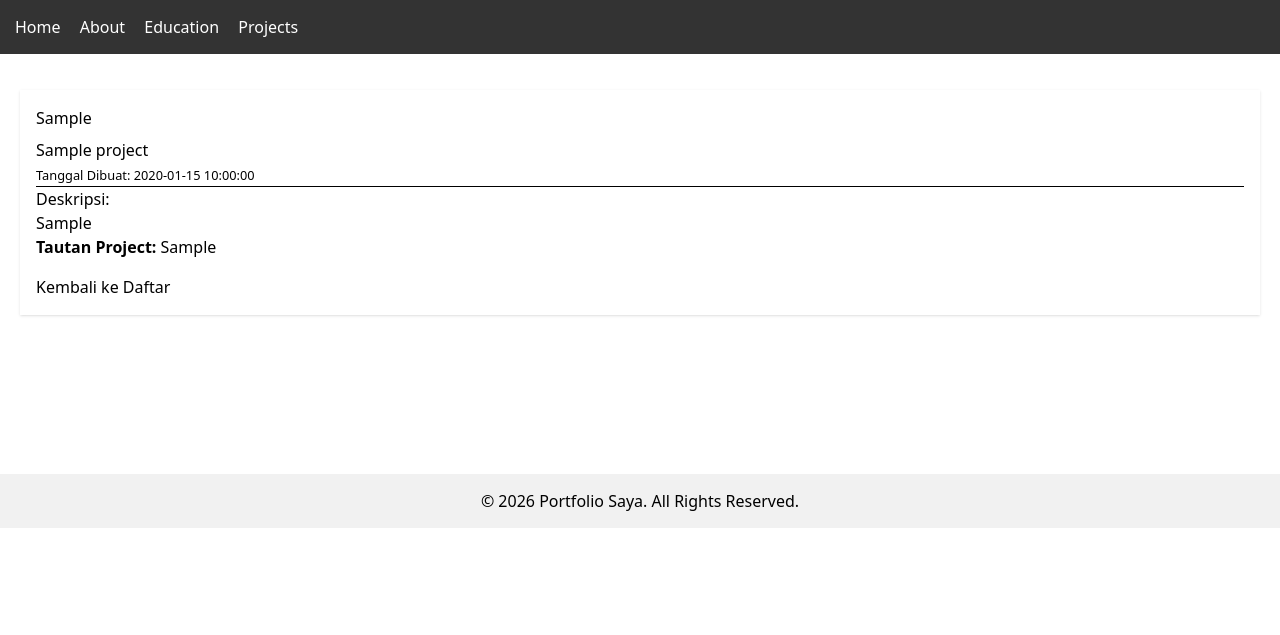
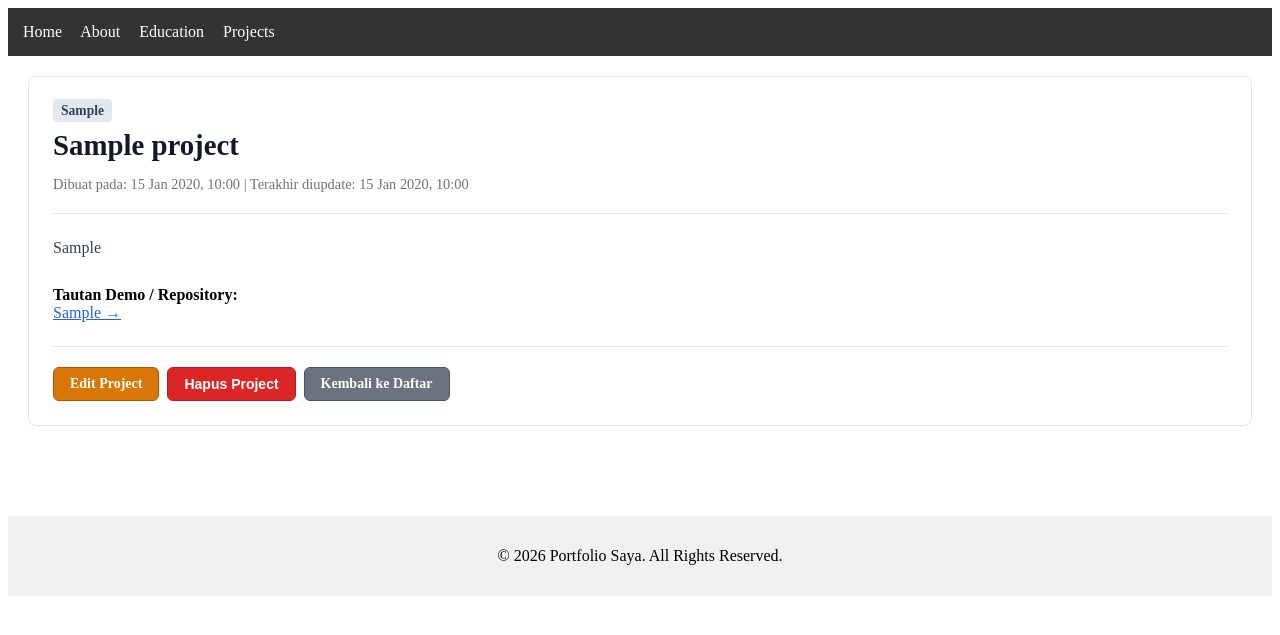
Before and after one commit to Andhikafarhan11/PPWWebPortofolio, a Laravel app: page /projects/1 in a window 1280 px wide. Shown: the top 635 px of the page. Run offline with Laravel 12, Linux system fonts and the light colour scheme; tables that the repository leaves empty hold one stand-in row (values such as "Sample post"); style sheets or scripts are compiled from the project's sources.

Commit message:
Update CRUD (edit, hapus)

```diff
--- a/app/Http/Controllers/PostController.php
+++ b/app/Http/Controllers/PostController.php
@@ -6,5 +6,5 @@ use Illuminate\Http\Request;
 
 class PostController extends Controller
 {
-    //
+
 }
--- a/app/Http/Controllers/ProjectController.php
+++ b/app/Http/Controllers/ProjectController.php
@@ -29,25 +29,25 @@ class ProjectController extends Controller
      */
    public function store(Request $request)
    {
-    $request->validate([
-        'judul'     => 'required|max:200',
+    $validatedData = $request->validate([
+        'judul'     => 'required|string|min:5|max:255',
         'kategori'  => 'nullable|string|max:100',
-        'deskripsi' => 'required',
-        'gambar'    => 'nullable|string',
+        'deskripsi' => 'required|string|min:10',
         'tautan'    => 'nullable|url',
     ]);
 
-    Project::create($request->only(['judul', 'kategori', 'deskripsi', 'gambar', 'tautan']));
+    Project::create($validatedData);
 
-    return redirect()->route('projects.index');
-}
-
+    // Flash message saat membuat data baru
+    return redirect()->route('projects.index')
+        ->with('success', 'Project baru berhasil ditambahkan!');
+   }
     /**
      * Display the specified resource.
      */
     public function show($id)
     {
-        $project = Project::find($id);
+        $project = Project::findorfail($id);
     return view('projects.show', compact('project'));
     }
 
@@ -56,22 +56,39 @@ class ProjectController extends Controller
      */
     public function edit(string $id)
     {
-        //
+        $project = Project::findOrFail($id);
+
+        return view('projects.edit', compact('project'));
     }
 
     /**
      * Update the specified resource in storage.
      */
     public function update(Request $request, string $id)
-    {
-        //
-    }
+{
+    $validatedData = $request->validate([
+        'judul'     => 'required|string|min:5|max:255',
+        'kategori'  => 'nullable|string|max:100',
+        'deskripsi' => 'required|string|min:10',
+        'tautan'    => 'nullable|url',
+    ]);
+
+    $project = Project::findOrFail($id);
+    $project->update($validatedData);
+
+    return redirect()->route('projects.index')
+        ->with('success', 'Project berhasil diperbarui!');
+}
 
     /**
      * Remove the specified resource from storage.
      */
     public function destroy(string $id)
-    {
-        //
-    }
-}
+{
+    $project = Project::findOrFail($id);
+    $project->delete();
+
+    // Flash message saat menghapus data
+    return redirect()->route('projects.index')
+        ->with('success', 'Project berhasil dihapus!');
+}}
--- a/resources/css/app.css
+++ b/resources/css/app.css
@@ -1,11 +1,43 @@
-@import 'tailwindcss';
+/* Bentuk Dasar Tombol */
+.btn {
+    display: inline-flex;
+    align-items: center;
+    justify-content: center;
+    font-size: 0.875rem;
+    font-weight: 600;
+    padding: 0.5rem 1rem;
+    border-radius: 6px;
+    border: 1px solid transparent;
+    cursor: pointer;
+    text-decoration: none;
+    transition: all 0.2s ease-in-out;
+}
 
-@source '../../vendor/laravel/framework/src/Illuminate/Pagination/resources/views/*.blade.php';
-@source '../../storage/framework/views/*.php';
-@source '../**/*.blade.php';
-@source '../**/*.js';
+/* Psikologi Pewarnaan */
+.btn-primary, .btn-info { background-color: #2563eb; color: #fff; border-color: #1d4ed8; }
+.btn-primary:hover, .btn-info:hover { background-color: #1d4ed8; color: #fff; }
 
-@theme {
-    --font-sans: 'Instrument Sans', ui-sans-serif, system-ui, sans-serif, 'Apple Color Emoji', 'Segoe UI Emoji',
-        'Segoe UI Symbol', 'Noto Color Emoji';
+.btn-success { background-color: #16a34a; color: #fff; border-color: #15803d; }
+.btn-success:hover { background-color: #15803d; color: #fff; }
+
+.btn-warning { background-color: #d97706; color: #fff; border-color: #b45309; }
+.btn-warning:hover { background-color: #b45309; color: #fff; }
+
+.btn-danger { background-color: #dc2626; color: #fff; border-color: #b91c1c; }
+.btn-danger:hover { background-color: #b91c1c; color: #fff; }
+
+.btn-secondary { background-color: #6b7280; color: #fff; border-color: #4b5563; }
+.btn-secondary:hover { background-color: #4b5563; color: #fff; }
+
+/* Wrapper Kotak Tombol */
+.action-buttons {
+    display: flex;
+    align-items: center;
+    gap: 0.5rem;
+    flex-wrap: wrap;
 }
+
+.action-buttons form {
+    margin: 0;
+    display: inline;
+}
--- a/resources/views/projects/show.blade.php
+++ b/resources/views/projects/show.blade.php
@@ -1,33 +1,69 @@
 @extends('layouts.app')
+
+@section('title', $project->judul)
 
 @section('content')
 <div class="container py-4">
-    <div class="card shadow-sm p-4">
-        <!-- Panggil Kategori -->
-        <div>
-            <span class="badge bg-secondary">{{ $project->kategori ?? 'Umum' }}</span>
+    <div style="background: #ffffff; padding: 24px; border-radius: 8px; border: 1px solid #e5e7eb;">
+
+        {{-- Kategori --}}
+        @if(!empty($project->kategori))
+            <span style="background: #e2e8f0; color: #334155; padding: 4px 8px; border-radius: 4px; font-size: 0.85rem; font-weight: 600;">
+                {{ $project->kategori }}
+            </span>
+        @endif
+
+        {{-- Judul Project --}}
+        <h1 style="font-size: 1.8rem; font-weight: bold; margin-top: 10px; margin-bottom: 8px; color: #111827;">
+            {{ $project->judul }}
+        </h1>
+
+        {{-- Info Tanggal --}}
+        <p style="color: #6b7280; font-size: 0.9rem; margin-bottom: 20px;">
+            Dibuat pada: {{ $project->created_at ? $project->created_at->format('d M Y, H:i') : '-' }} |
+            Terakhir diupdate: {{ $project->updated_at ? $project->updated_at->format('d M Y, H:i') : '-' }}
+        </p>
+
+        <hr style="border: 0; border-top: 1px solid #e5e7eb; margin-bottom: 20px;">
+
+        {{-- Isi Deskripsi Lengkap --}}
+        <div style="font-size: 1rem; line-height: 1.7; color: #374151; margin-bottom: 24px;">
+            {!! nl2br(e($project->deskripsi)) !!}
         </div>
 
-        <!-- Panggil Judul -->
-        <h1 class="mt-2">{{ $project->judul }}</h1>
-        <small class="text-muted">Tanggal Dibuat: {{ $project->created_at }}</small>
-        <hr>
-
-        <!-- Panggil Deskripsi Lengkap -->
-        <h5>Deskripsi:</h5>
-        <p style="white-space: pre-line;">{{ $project->deskripsi }}</p>
-
-        <!-- Panggil Tautan jika ada -->
-        @if($project->tautan)
-            <div class="mb-3">
-                <strong>Tautan Project:</strong>
-                <a href="{{ $project->tautan }}" target="_blank">{{ $project->tautan }}</a>
+        {{-- Tautan Eksternal / Demo --}}
+        @if(!empty($project->tautan))
+            <div style="margin-bottom: 24px;">
+                <strong>Tautan Demo / Repository:</strong><br>
+                <a href="{{ $project->tautan }}" target="_blank" style="color: #2563eb; text-decoration: underline;">
+                    {{ $project->tautan }} &rarr;
+                </a>
             </div>
         @endif
 
-        <div class="mt-4">
-            <a href="{{ route('projects.index') }}" class="btn btn-secondary">Kembali ke Daftar</a>
+        <hr style="border: 0; border-top: 1px solid #e5e7eb; margin-bottom: 20px;">
+
+        {{-- Tombol Aksi --}}
+        <div class="action-buttons">
+            <a href="{{ route('projects.edit', $project->id) }}" class="btn btn-warning">
+                Edit Project
+            </a>
+
+            <form action="{{ route('projects.destroy', $project->id) }}"
+                  method="POST"
+                  onsubmit="return confirm('Apakah Anda yakin ingin menghapus project ini secara permanen?');">
+            @csrf
+            @method('DELETE')
+            <button type="submit" class="btn btn-danger">
+                  Hapus Project
+            </button>
+            </form>
+
+            <a href="{{ route('projects.index') }}" class="btn btn-secondary">
+                Kembali ke Daftar
+            </a>
         </div>
+
     </div>
 </div>
 @endsection
```
Also changed, not shown: resources/views/projects/create.blade.php (+10 -1 lines), resources/views/projects/edit.blade.php (added, +79 -0 lines), resources/views/projects/index.blade.php (+33 -22 lines).
